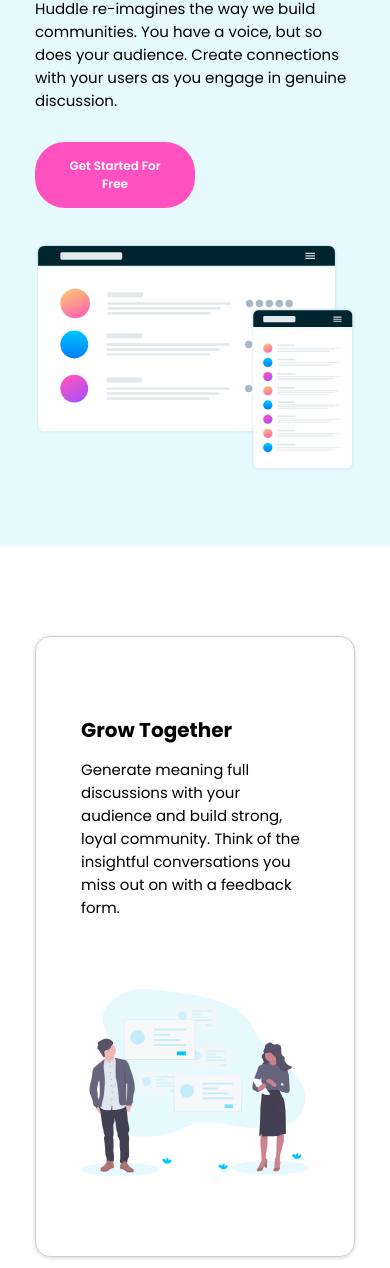
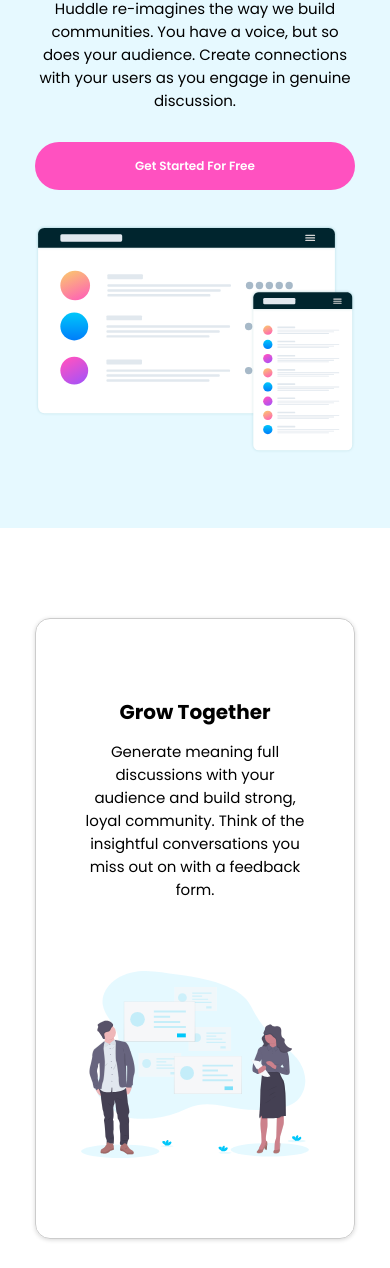
Before and after one commit to adedayospindles/huddle-landing-page, a plain HTML site: page index.html in a window 390 px wide. Shown: the part 332-1600 px from the top of the page. Drawn offline with Linux system fonts and the light colour scheme.

Commit message:
Responsive Landing Page for Huddle

```diff
--- a/huddle.css
+++ b/huddle.css
@@ -373,14 +373,16 @@ footer{
   }
 
   .herocontent button {
-    width: 50%;
+    width: 100%;
     padding: 15px 30px;
-    margin-bottom: 35px
+    margin-bottom: 35px;
+    text-align: center;
   }
 
   .hero.intro {
     flex-direction: column;
     justify-content: center;
+    text-align: center;
   }
 
   .herosection {
@@ -418,10 +420,12 @@ width: 50%;
     padding: 35px 0;
     justify-content: center;
     float: none !important;
+    text-align: center;
   }
 
   .huddlecontent.right {
     padding: 0;
+    text-align: center;
 }
 
   .huddlecontent p {
@@ -438,4 +442,10 @@ width: 50%;
       padding: 65px 0;
   }
 
+
+  .footerdiv .flogo {
+    left: 60px;
+  }
+
+
 }
```
